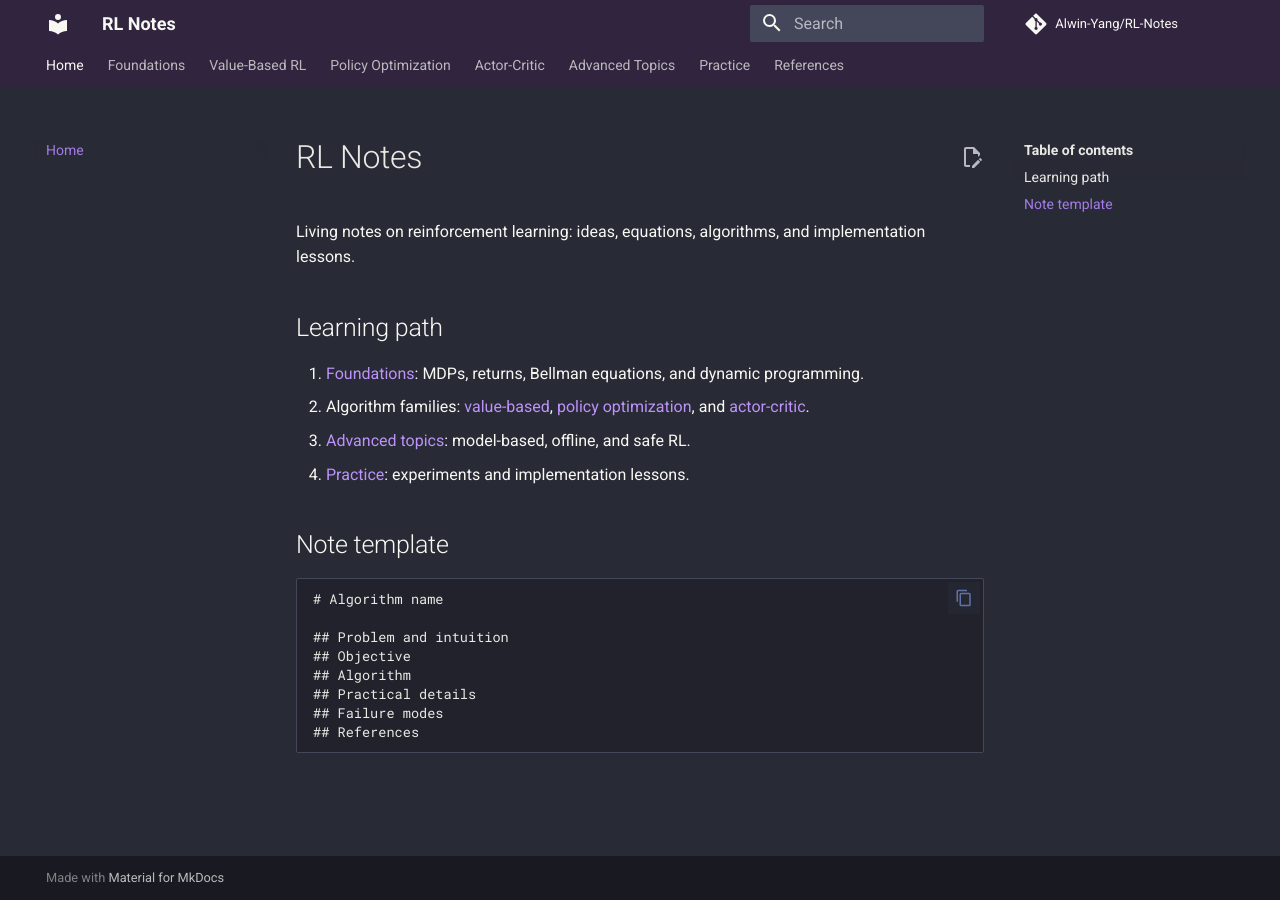
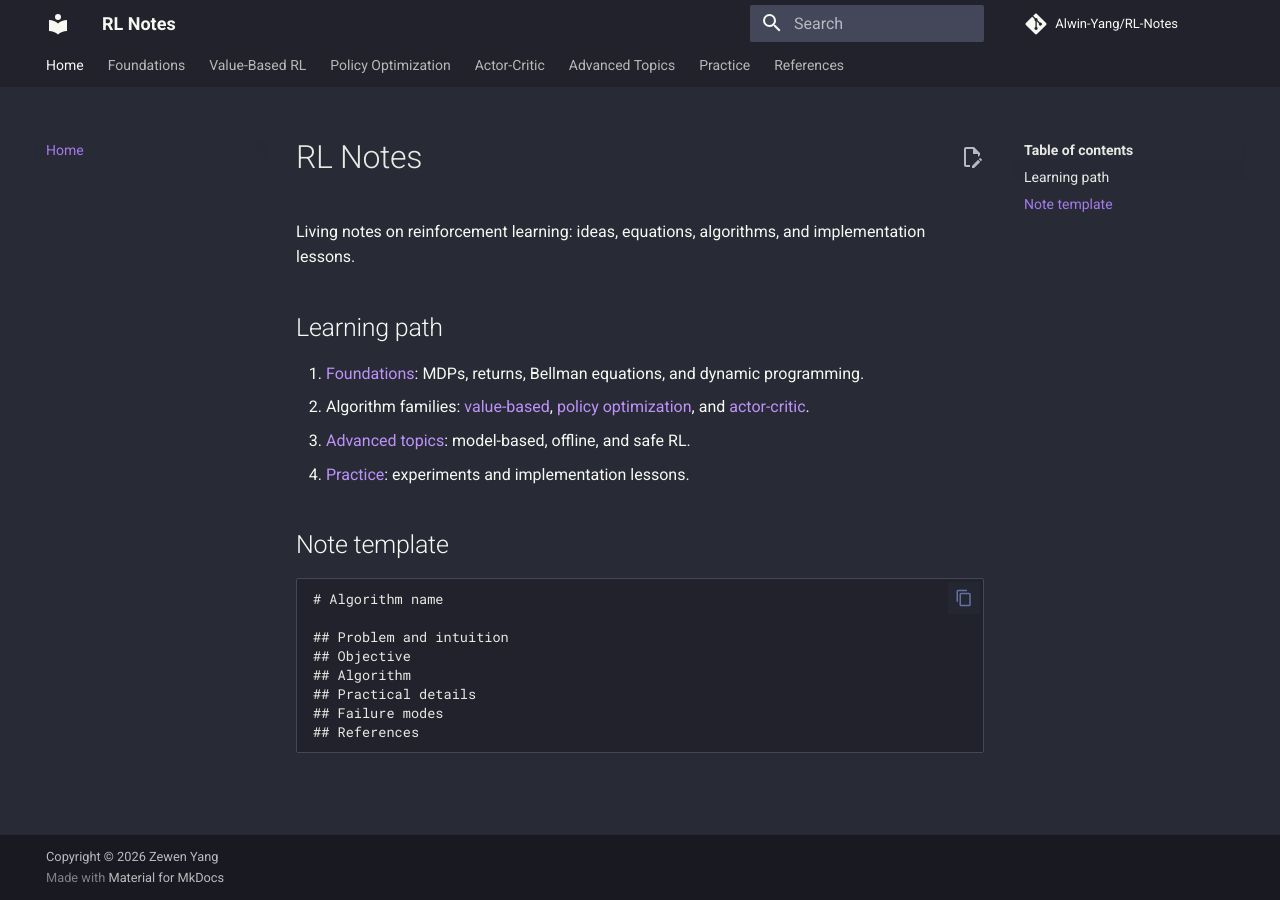
Before and after one commit to Alwin-Yang/RL-Notes, an MkDocs documentation site: the page built from docs/index.md, in a window 1280 px wide. Built offline with MkDocs 1.6.1 and Material for MkDocs 9.7.7, drawn with Linux system fonts in a browser that asks for light colours; comment, search, counter and statistics services are not loaded.

Commit message:
update nav color, add copyright

```diff
--- a/docs/stylesheets/extra.css
+++ b/docs/stylesheets/extra.css
@@ -32,7 +32,7 @@
 
 .md-header,
 .md-tabs {
-  background-color: #30243f;
+  background-color: #21222c;
 }
 
 .md-header__inner {
--- a/mkdocs.yml
+++ b/mkdocs.yml
@@ -3,6 +3,7 @@ site_description: Reinforcement learning notes, from foundations to practice.
 repo_name: Alwin-Yang/RL-Notes
 repo_url: https://github.com/Alwin-Yang/RL-Notes
 edit_uri: edit/main/docs/
+copyright: Copyright &copy; 2026 Zewen Yang
 theme:
   name: material
   palette:
```
